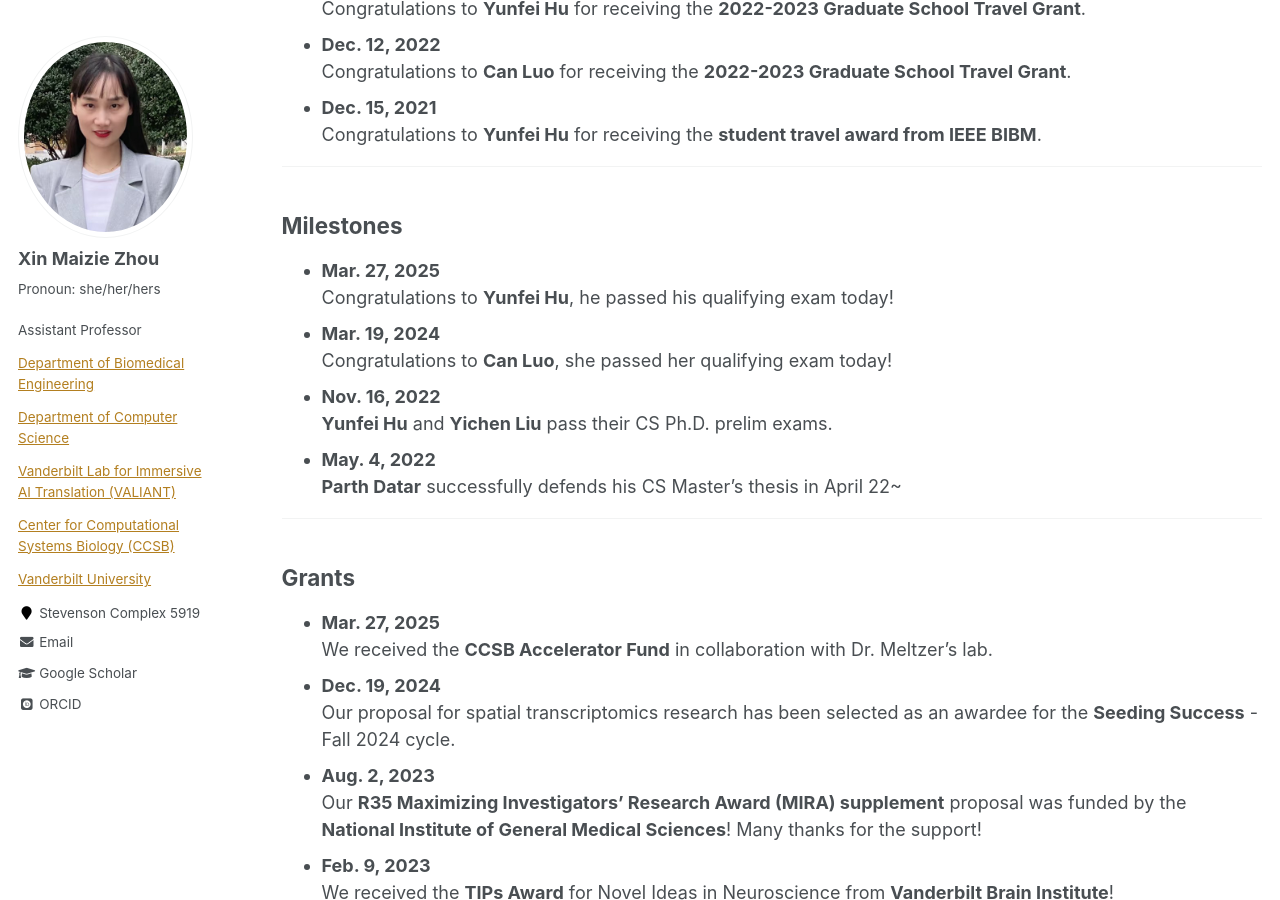
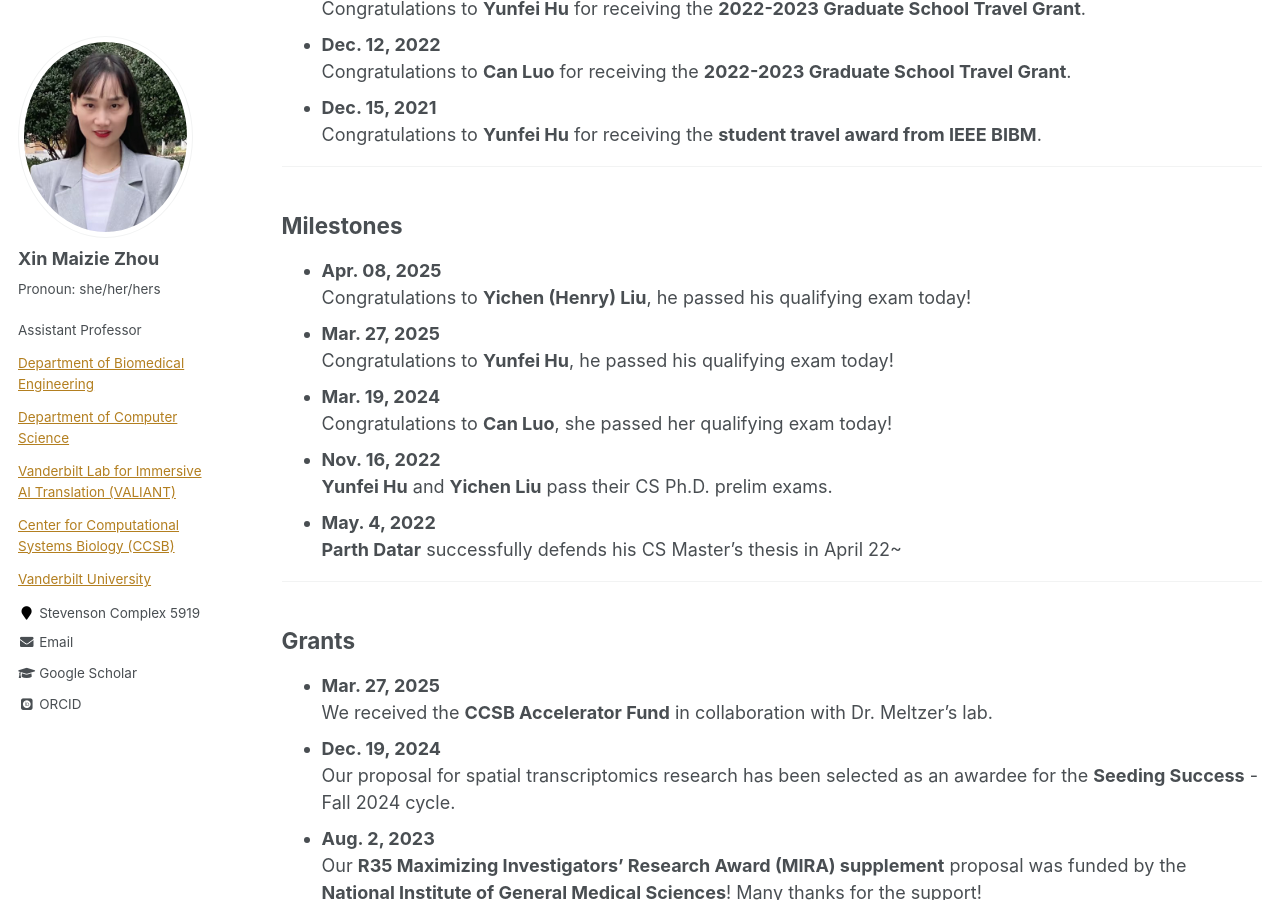
Before and after one commit to maiziezhoulab/Maiziezhoulab.github.io, a Jekyll site: the page built from _pages/LabNews.md, in a window 1280 px wide and 900 px high, scrolled down 736 px. Built offline with Jekyll 4.4.1, drawn with Linux system fonts in a browser that asks for light colours; some web fonts are replaced.

Commit message:
Update LabNews.md

```diff
--- a/_pages/LabNews.md
+++ b/_pages/LabNews.md
@@ -30,6 +30,8 @@ author_profile: true
 ---
 
 ## Milestones
+- **Apr. 08, 2025**
+  Congratulations to **Yichen (Henry) Liu**, he passed his qualifying exam today!
 - **Mar. 27, 2025**
   Congratulations to **Yunfei Hu**, he passed his qualifying exam today!
 - **Mar. 19, 2024**
```
